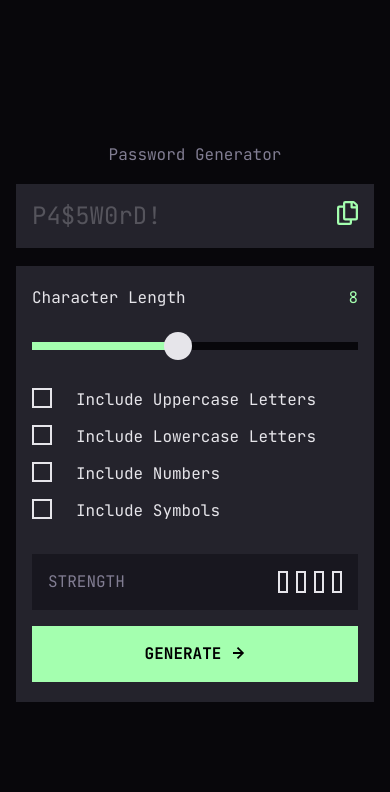
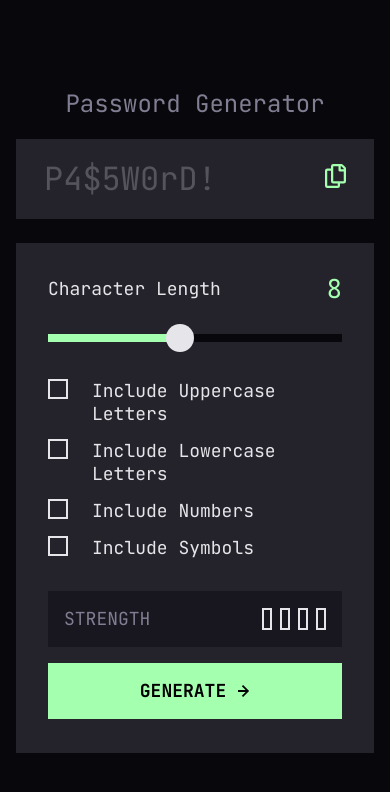
Before and after one commit to Jamario/passwordgenerator, a React (Vite) app: page / in a window 390 px wide. Shown: the top 792 px of the page. Built offline with nearby package versions, Linux system fonts and the light colour scheme.

Commit message:
Added media queries and their corresponding styles.

```diff
--- a/src/app.module.css
+++ b/src/app.module.css
@@ -17,3 +17,13 @@
     color: var(--color-med-grey);
     text-align: center;
 }
+
+@media (min-width: 376px) {
+    .generator {
+        max-width: 540px;
+    }
+
+    .header {
+        font-size: 2.4rem;
+    }
+}
--- a/src/components/Form/index.module.css
+++ b/src/components/Form/index.module.css
@@ -85,3 +85,13 @@
     margin-left: 12px;
     position: relative;
 }
+
+@media (min-width: 376px) {
+    .container {
+        padding: 34px 32px;
+    }
+
+    .characterLength > span {
+        font-size: 2.6rem;
+    }
+}
--- a/src/components/Form/index.tsx
+++ b/src/components/Form/index.tsx
@@ -93,7 +93,7 @@ const Form = ({ updatePassword }: FormProps): JSX.Element => {
                 <span>{passwordLength}</span>
             </div>
 
-            <form id="strengthForm" className={styles.form} onSubmit={handleSubmit}>
+            <form id="strengthForm" onSubmit={handleSubmit}>
                 <RangeInput min={0} max={18} value={passwordLength} handleChange={handlePasswordLengthChange} />
                 <Checkbox
                     id="uppercaseCheckbox"
--- a/src/components/PasswordOutput/index.module.css
+++ b/src/components/PasswordOutput/index.module.css
@@ -11,8 +11,13 @@
 }
 
 .password {
+    display: flex;
+    flex-direction: row;
+    align-items: center;
+    height: inherit;
     font-size: 2.4rem;
-    overflow: hidden;
+    overflow-x: hidden;
+    overflow-y: hidden;
 }
 
 .copy {
@@ -55,3 +60,15 @@
     display: flex;
     align-items: center;
 }
+
+@media (min-width: 376px) {
+    .container {
+        height: 80px;
+        padding: 0 28px;
+        margin: 24px 0;
+    }
+
+    .password {
+        font-size: 3.2rem;
+    }
+}
--- a/src/components/PasswordOutput/index.tsx
+++ b/src/components/PasswordOutput/index.tsx
@@ -21,7 +21,6 @@ const PasswordOutput = ({ generatedPassword }: AppProps): JSX.Element => {
         }
 
         const ref = window.setTimeout(() => {
-            console.log("timeout elapsed");
             setDisplayNotification(false);
         }, 700);
 
@@ -37,7 +36,7 @@ const PasswordOutput = ({ generatedPassword }: AppProps): JSX.Element => {
 
     return (
         <div className={styles.container}>
-            <span className={`${styles.password} ${!hasPassword && styles.passwordFaded}`}>{password}</span>
+            <div className={`${styles.password} ${!hasPassword && styles.passwordFaded}`}>{password}</div>
             <div className={styles.right}>
                 <span className={`${styles.copied} ${displayNotification ? styles.show : styles.hide}`}>Copied</span>
                 <span onClick={handleCopyClick}>
--- a/src/theme.css
+++ b/src/theme.css
@@ -47,3 +47,9 @@ body {
     font-size: 1.6rem;
     line-height: 23px;
 }
+
+@media (min-width: 376px) {
+    .theme-body {
+        font-size: 1.8rem;
+    }
+}
```
